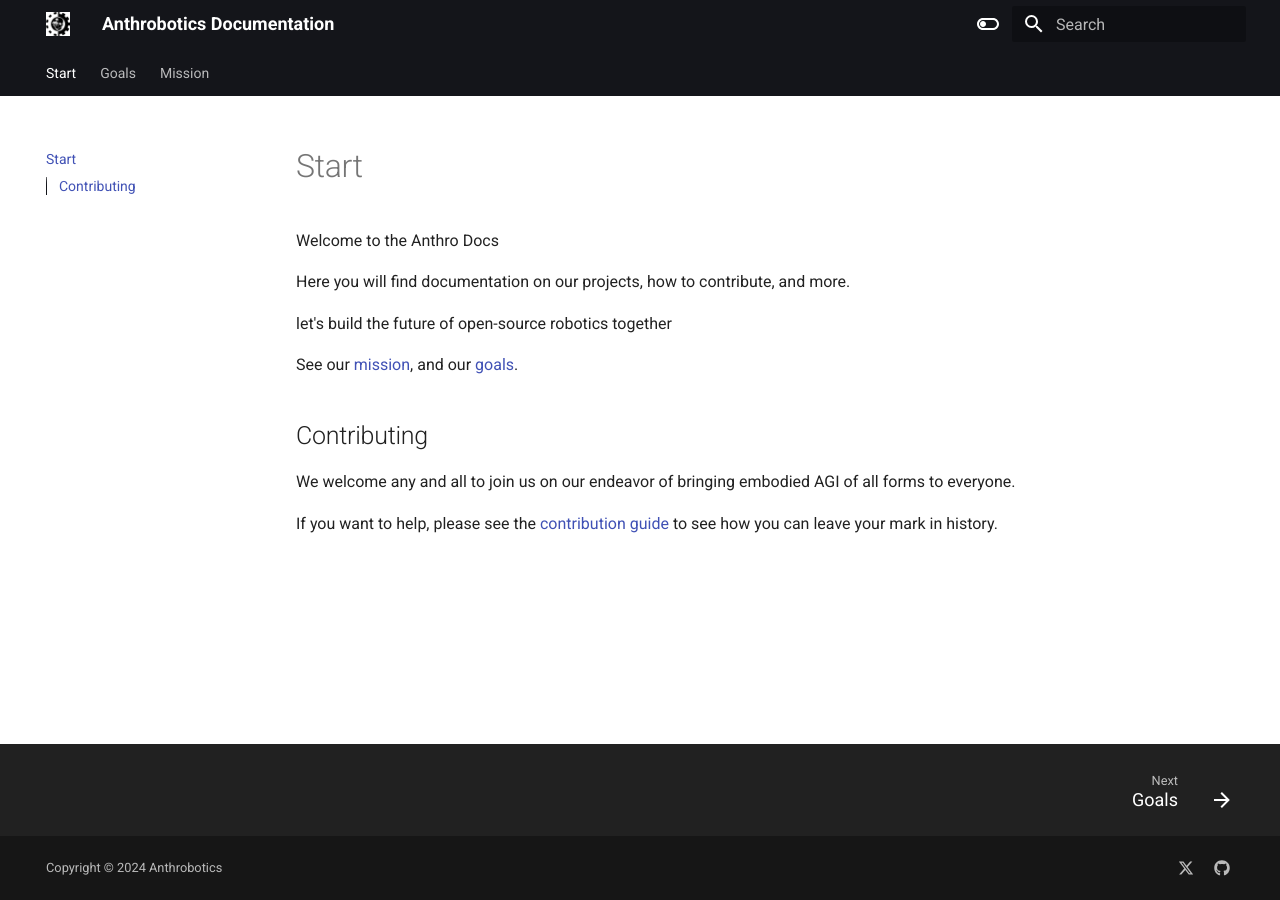
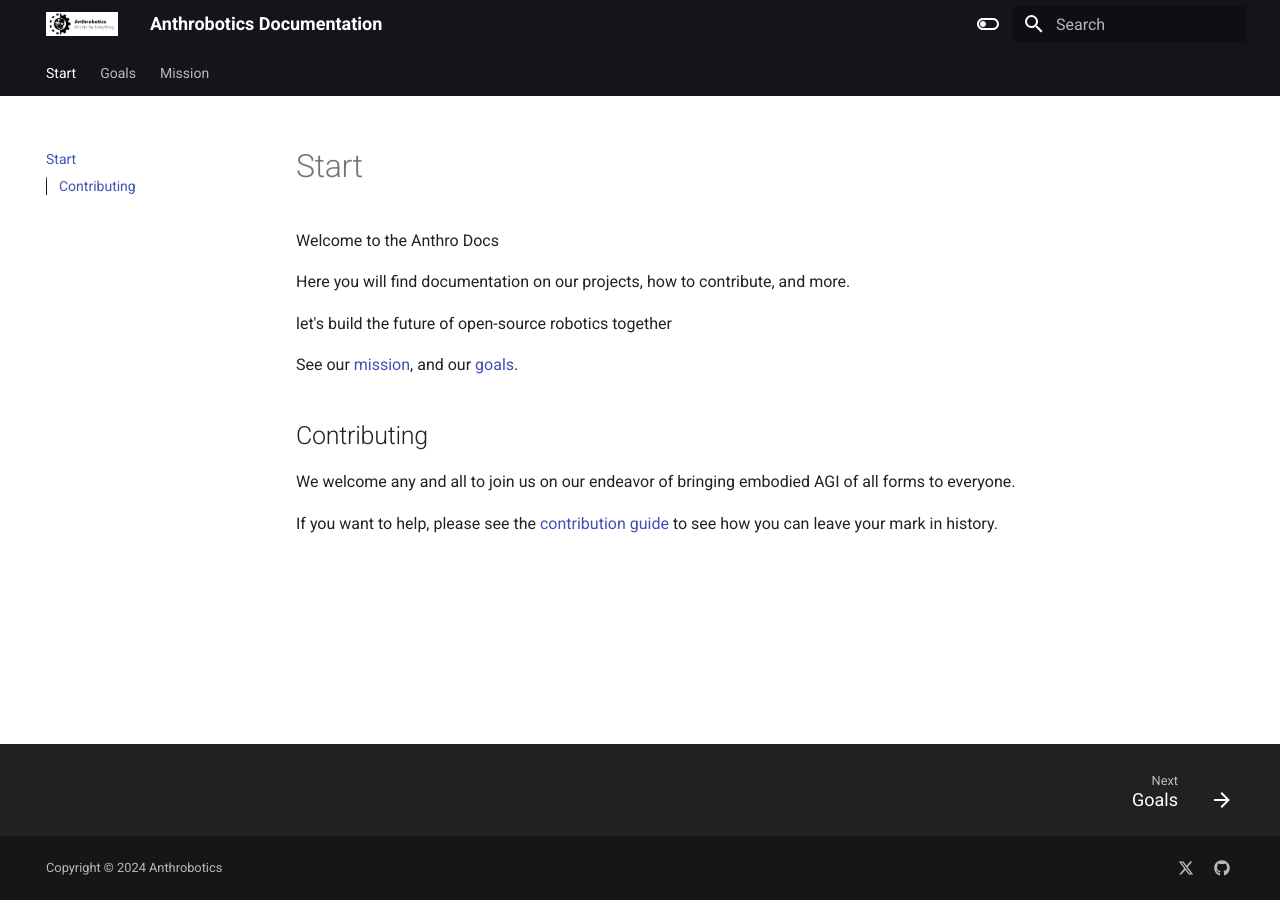
Before and after one commit to Anthrobotics/anthro-docs, an MkDocs documentation site: the page built from docs/index.md, in a window 1280 px wide. Built offline with MkDocs 1.6.1 and Material for MkDocs 9.7.7, drawn with Linux system fonts in a browser that asks for light colours.

Commit message:
Update mkdocs.yml

```diff
--- a/mkdocs.yml
+++ b/mkdocs.yml
@@ -1,6 +1,6 @@
 site_name: Anthrobotics Documentation
 theme:
-  logo: anthro-logo-400x400.jpg
+  logo: anthro-banner-1500x500.jpg
   name: material
   features:
   - navigation.tabs
```
